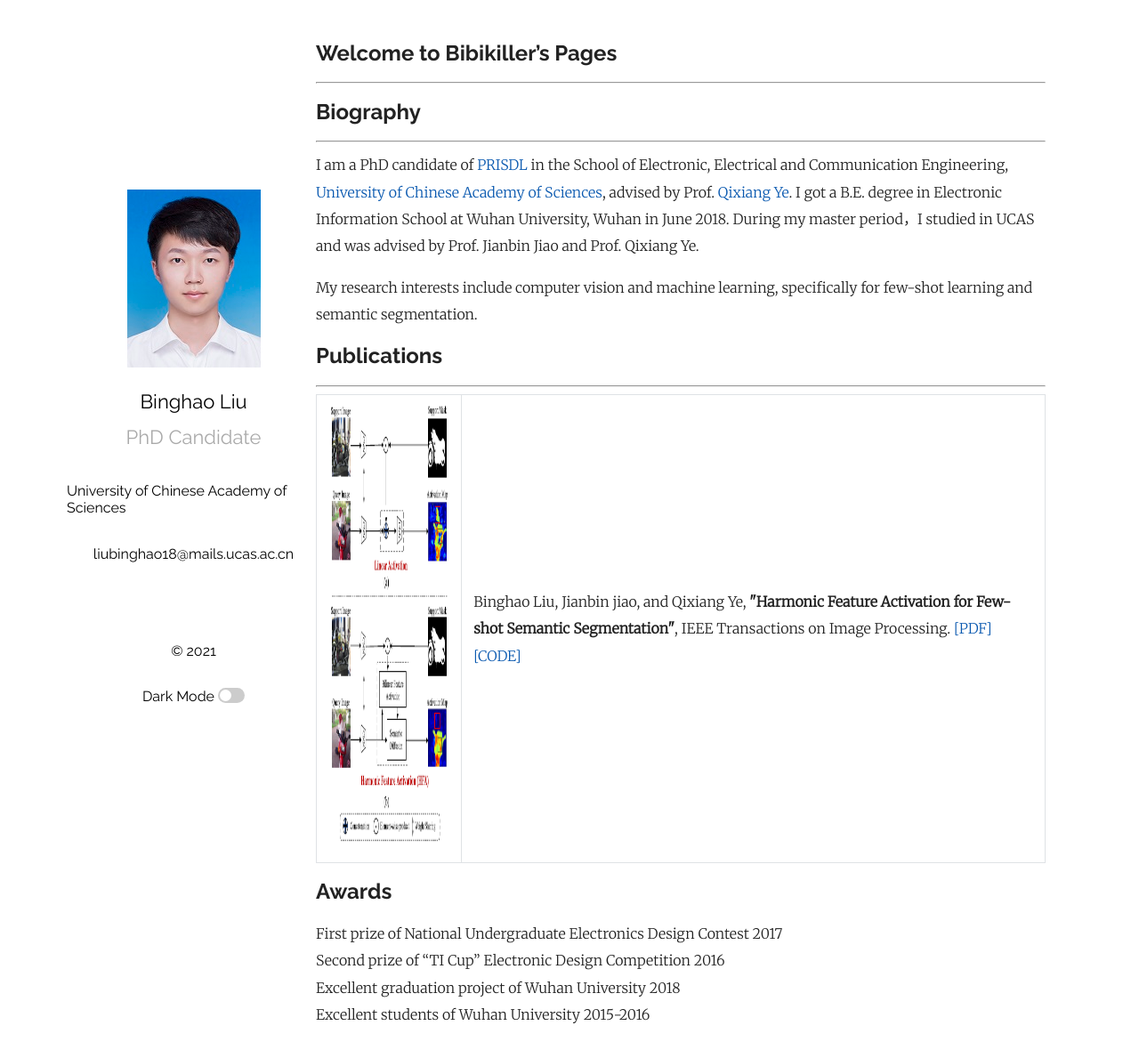
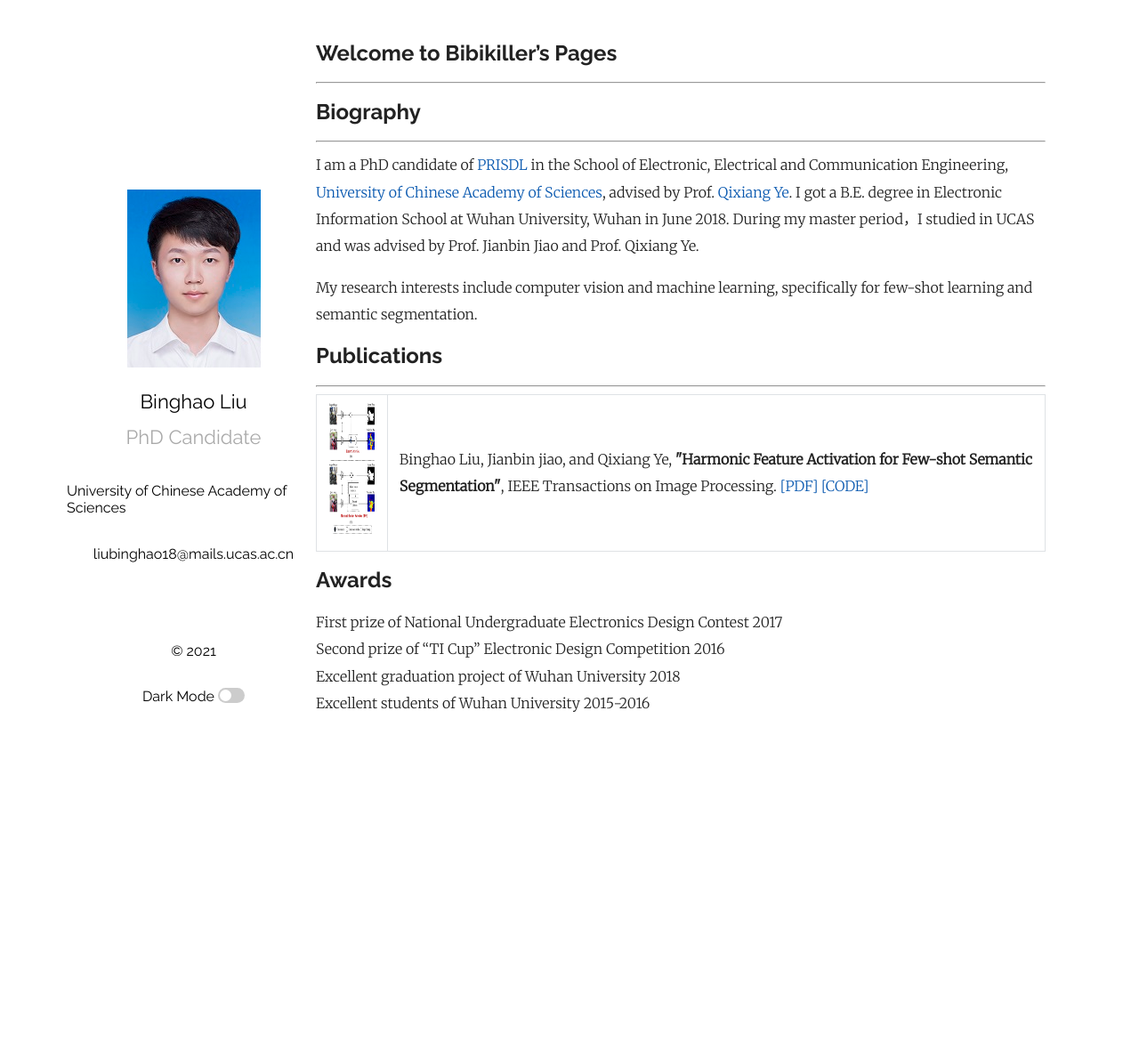
Before and after one commit to Bibikiller/Bibikiller.github.io, a Jekyll site: the page built from index.md, in a window 1280 px wide and 1201 px high. Shown: the top 1189 px of the window at 89% size. Built offline with Jekyll 4.4.1, drawn with Linux system fonts in a browser that asks for light colours; some web fonts are replaced; our own code applies the rules of GitHub Pages for plain Markdown files; a script that is not in the unit is left out; comment, search, counter and statistics services are not loaded.

Commit message:
Update index.md

```diff
--- a/index.md
+++ b/index.md
@@ -11,7 +11,7 @@ My research interests include computer vision and machine learning, specifically
 ---
 <table border="1">
 <tr>
-<td><img src="/HFA.png"  height="500" width="300"></td>
+<td><img src="/HFA.png"  height="150" width="100"></td>
 <td>Binghao Liu, Jianbin jiao, and Qixiang Ye,
 <b>"Harmonic Feature Activation for Few-shot Semantic Segmentation"</b>,
 IEEE Transactions on Image Processing. <a href="https://ieeexplore.ieee.org/document/9356450">[PDF]</a> <a href="https://github.com/Bibikiller/HFA">[CODE]</a>
```
